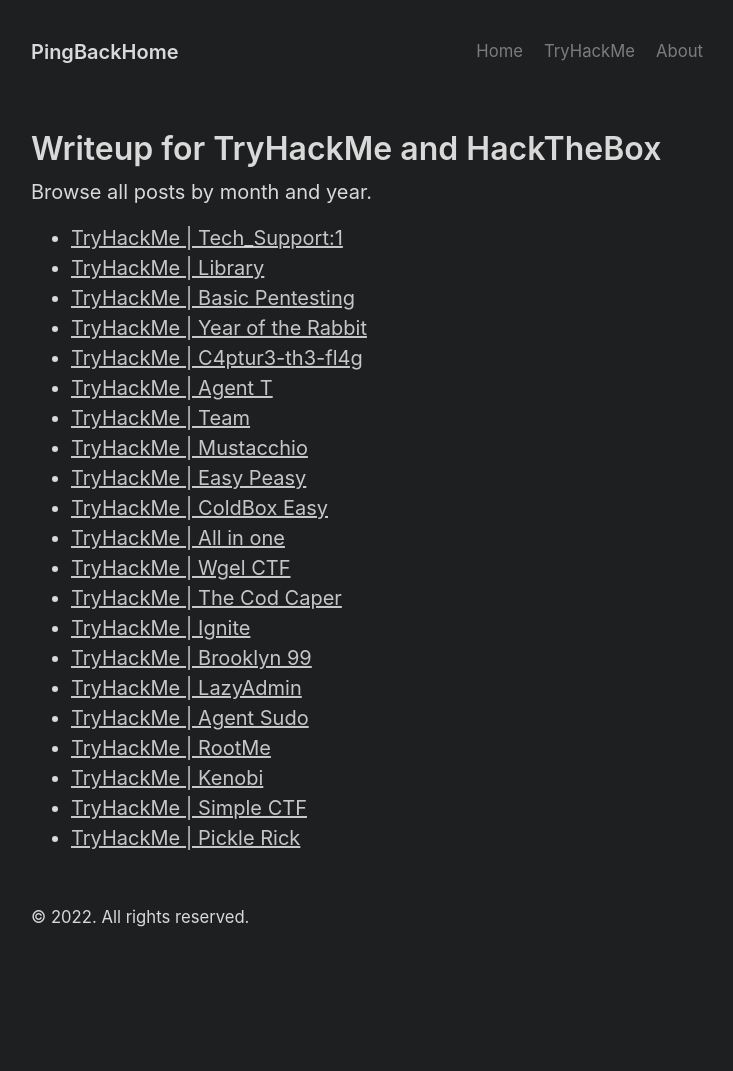
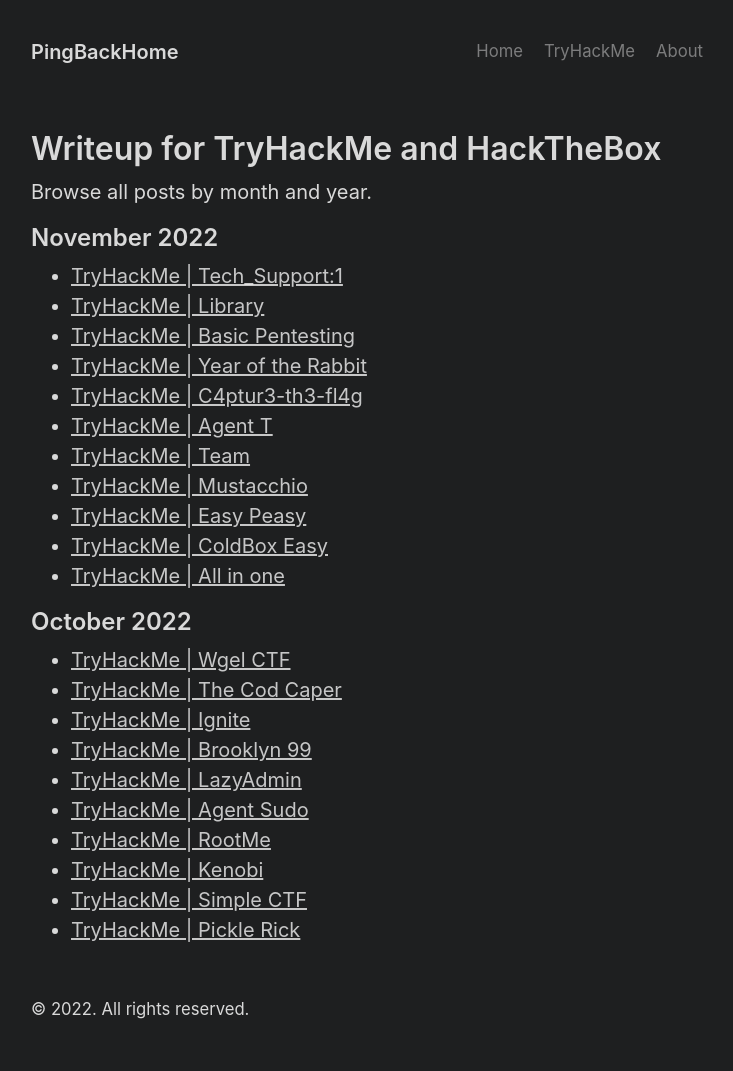
Before and after one commit to PingBackHome/PingBackHome.github.io, a Jekyll site: the page built from TryHackMe.md, in a window 1280 px wide. Shown: the whole page, without its empty margins (273-1006 px from the left). Built offline with Jekyll 4.4.1, drawn with Linux system fonts in a browser that asks for light colours; before the commit the page ends 979 px from its top, so only the background shows below that.

Commit message:
Update TryHackMe.md

```diff
--- a/TryHackMe.md
+++ b/TryHackMe.md
@@ -7,7 +7,7 @@
 
 Browse all posts by month and year.
 
-{% assign postsByYearMonth = site.posts | group_by_exp: "test", "post.date | date: '%B %Y'" %}
+{% assign postsByYearMonth = site.posts | group_by_exp: "post", "post.date | date: '%B %Y'" %}
 {% for yearMonth in postsByYearMonth %}
   <h2>{{ yearMonth.name }}</h2>
   <ul>
```
